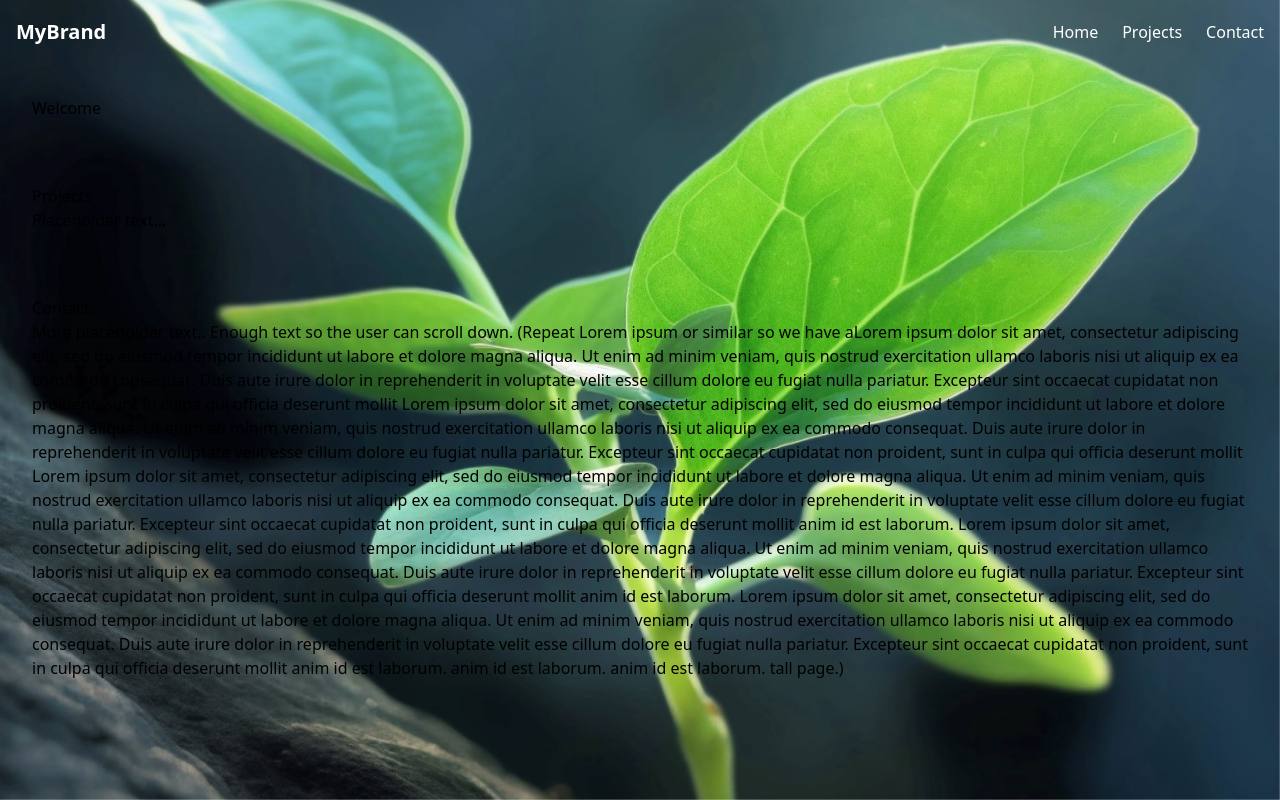
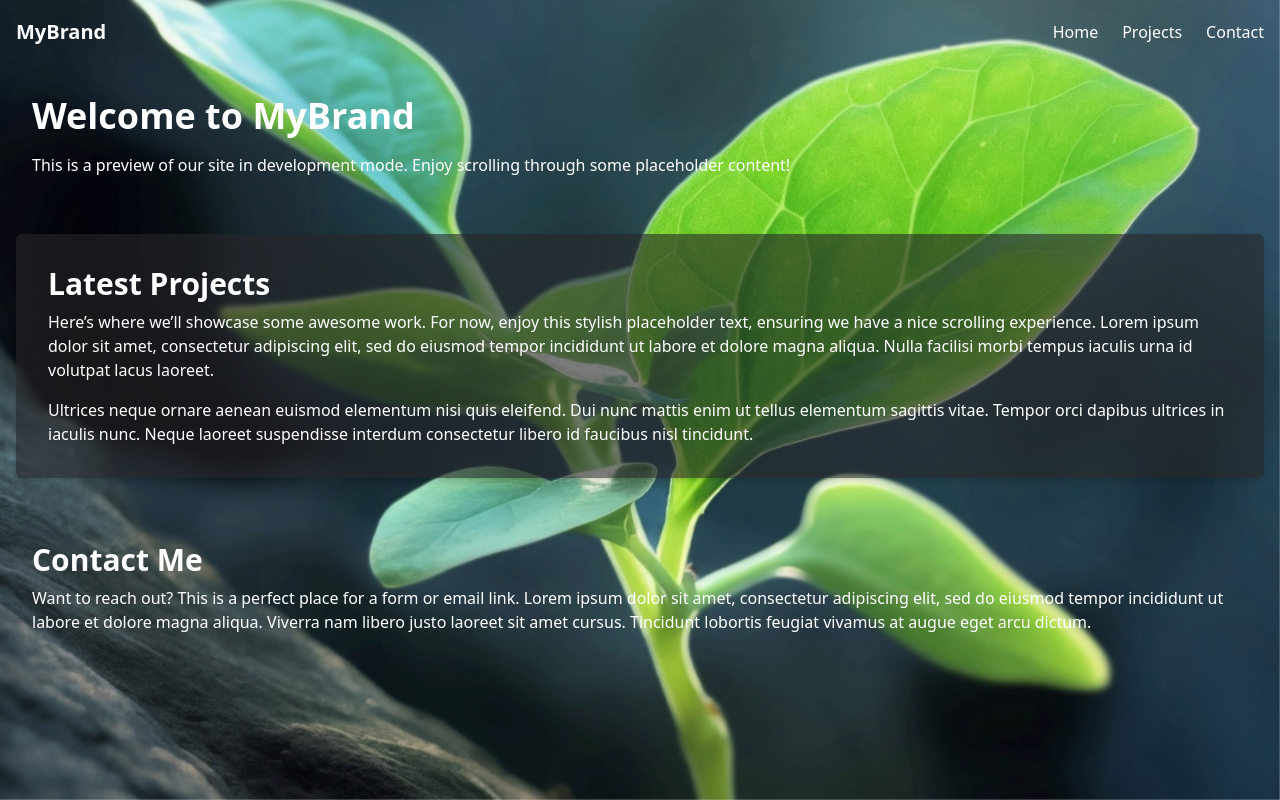
Before and after one commit to life423/drewclark.io-portfolio, a React (Vite) app in the folder app/: page / in a window 1280 px wide. Built offline with nearby package versions, Linux system fonts and the light colour scheme.

Commit message:
Updated App.jsx with enhanced styling and content for the Intro, Projects, and Contact sections.

```diff
--- a/app/src/App.jsx
+++ b/app/src/App.jsx
@@ -19,64 +19,55 @@ export default function App() {
             <NavBar drawerOpen={drawerOpen} setDrawerOpen={setDrawerOpen} />
             {!drawerOpen && <ProgressBar />}
 
-            <main className='pt-16'>
+            <main className='pt-16 text-white'>
+                {/* Intro Section */}
                 <section className='p-8'>
-                    <h1>Welcome</h1>
+                    <h1 className='text-4xl font-bold mb-4'>
+                        Welcome to MyBrand
+                    </h1>
+                    <p className='leading-relaxed mb-6'>
+                        This is a preview of our site in development mode. Enjoy
+                        scrolling through some placeholder content!
+                    </p>
                 </section>
 
-                <section className='p-8'>
-                    <h2>Projects</h2>
-                    <p>Placeholder text...</p>
+                {/* Projects Section */}
+                <section className='p-8 bg-brandGray-800/60 rounded-md shadow-md mx-4 mb-8'>
+                    <h2 className='text-3xl font-semibold mb-2'>
+                        Latest Projects
+                    </h2>
+                    <p className='mb-4'>
+                        Here’s where we’ll showcase some awesome work. For now,
+                        enjoy this stylish placeholder text, ensuring we have a
+                        nice scrolling experience. Lorem ipsum dolor sit amet,
+                        consectetur adipiscing elit, sed do eiusmod tempor
+                        incididunt ut labore et dolore magna aliqua. Nulla
+                        facilisi morbi tempus iaculis urna id volutpat lacus
+                        laoreet.
+                    </p>
+                    <p>
+                        Ultrices neque ornare aenean euismod elementum nisi quis
+                        eleifend. Dui nunc mattis enim ut tellus elementum
+                        sagittis vitae. Tempor orci dapibus ultrices in iaculis
+                        nunc. Neque laoreet suspendisse interdum consectetur
+                        libero id faucibus nisl tincidunt.
+                    </p>
                 </section>
 
+                {/* Contact Section */}
                 <section className='p-8'>
-                    <h2>Contact</h2>
-                    <p>
-                        More placeholder text.. Enough text so the user can
-                        scroll down. (Repeat Lorem ipsum or similar so we have
-                        aLorem ipsum dolor sit amet, consectetur adipiscing
-                        elit, sed do eiusmod tempor incididunt ut labore et
-                        dolore magna aliqua. Ut enim ad minim veniam, quis
-                        nostrud exercitation ullamco laboris nisi ut aliquip ex
-                        ea commodo consequat. Duis aute irure dolor in
-                        reprehenderit in voluptate velit esse cillum dolore eu
-                        fugiat nulla pariatur. Excepteur sint occaecat cupidatat
-                        non proident, sunt in culpa qui officia deserunt mollit
-                        Lorem ipsum dolor sit amet, consectetur adipiscing elit,
-                        sed do eiusmod tempor incididunt ut labore et dolore
-                        magna aliqua. Ut enim ad minim veniam, quis nostrud
-                        exercitation ullamco laboris nisi ut aliquip ex ea
-                        commodo consequat. Duis aute irure dolor in
-                        reprehenderit in voluptate velit esse cillum dolore eu
-                        fugiat nulla pariatur. Excepteur sint occaecat cupidatat
-                        non proident, sunt in culpa qui officia deserunt mollit
-                        Lorem ipsum dolor sit amet, consectetur adipiscing elit,
-                        sed do eiusmod tempor incididunt ut labore et dolore
-                        magna aliqua. Ut enim ad minim veniam, quis nostrud
-                        exercitation ullamco laboris nisi ut aliquip ex ea
-                        commodo consequat. Duis aute irure dolor in
-                        reprehenderit in voluptate velit esse cillum dolore eu
-                        fugiat nulla pariatur. Excepteur sint occaecat cupidatat
-                        non proident, sunt in culpa qui officia deserunt mollit
-                        anim id est laborum. Lorem ipsum dolor sit amet,
-                        consectetur adipiscing elit, sed do eiusmod tempor
-                        incididunt ut labore et dolore magna aliqua. Ut enim ad
-                        minim veniam, quis nostrud exercitation ullamco laboris
-                        nisi ut aliquip ex ea commodo consequat. Duis aute irure
-                        dolor in reprehenderit in voluptate velit esse cillum
-                        dolore eu fugiat nulla pariatur. Excepteur sint occaecat
-                        cupidatat non proident, sunt in culpa qui officia
-                        deserunt mollit anim id est laborum. Lorem ipsum dolor
-                        sit amet, consectetur adipiscing elit, sed do eiusmod
-                        tempor incididunt ut labore et dolore magna aliqua. Ut
-                        enim ad minim veniam, quis nostrud exercitation ullamco
-                        laboris nisi ut aliquip ex ea commodo consequat. Duis
-                        aute irure dolor in reprehenderit in voluptate velit
-                        esse cillum dolore eu fugiat nulla pariatur. Excepteur
-                        sint occaecat cupidatat non proident, sunt in culpa qui
-                        officia deserunt mollit anim id est laborum. anim id est
-                        laborum. anim id est laborum. tall page.)
+                    <h2 className='text-3xl font-semibold mb-2'>Contact Me</h2>
+                    <p className='mb-6'>
+                        Want to reach out? This is a perfect place for a form or
+                        email link. Lorem ipsum dolor sit amet, consectetur
+                        adipiscing elit, sed do eiusmod tempor incididunt ut
+                        labore et dolore magna aliqua. Viverra nam libero justo
+                        laoreet sit amet cursus. Tincidunt lobortis feugiat
+                        vivamus at augue eget arcu dictum.
                     </p>
+
+                    {/* Extra Large Spacer for Scrolling */}
+
                 </section>
             </main>
         </div>
```
